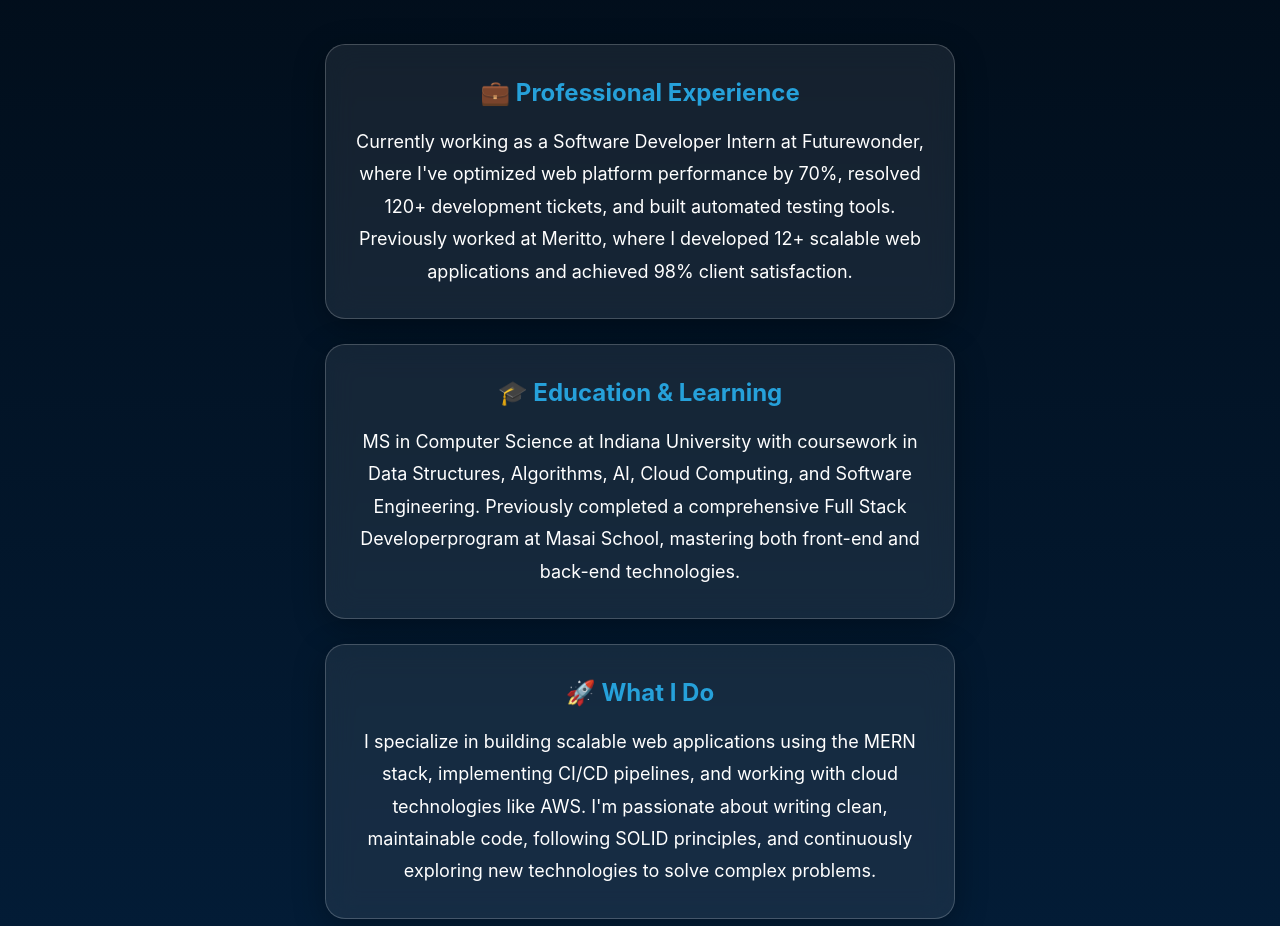
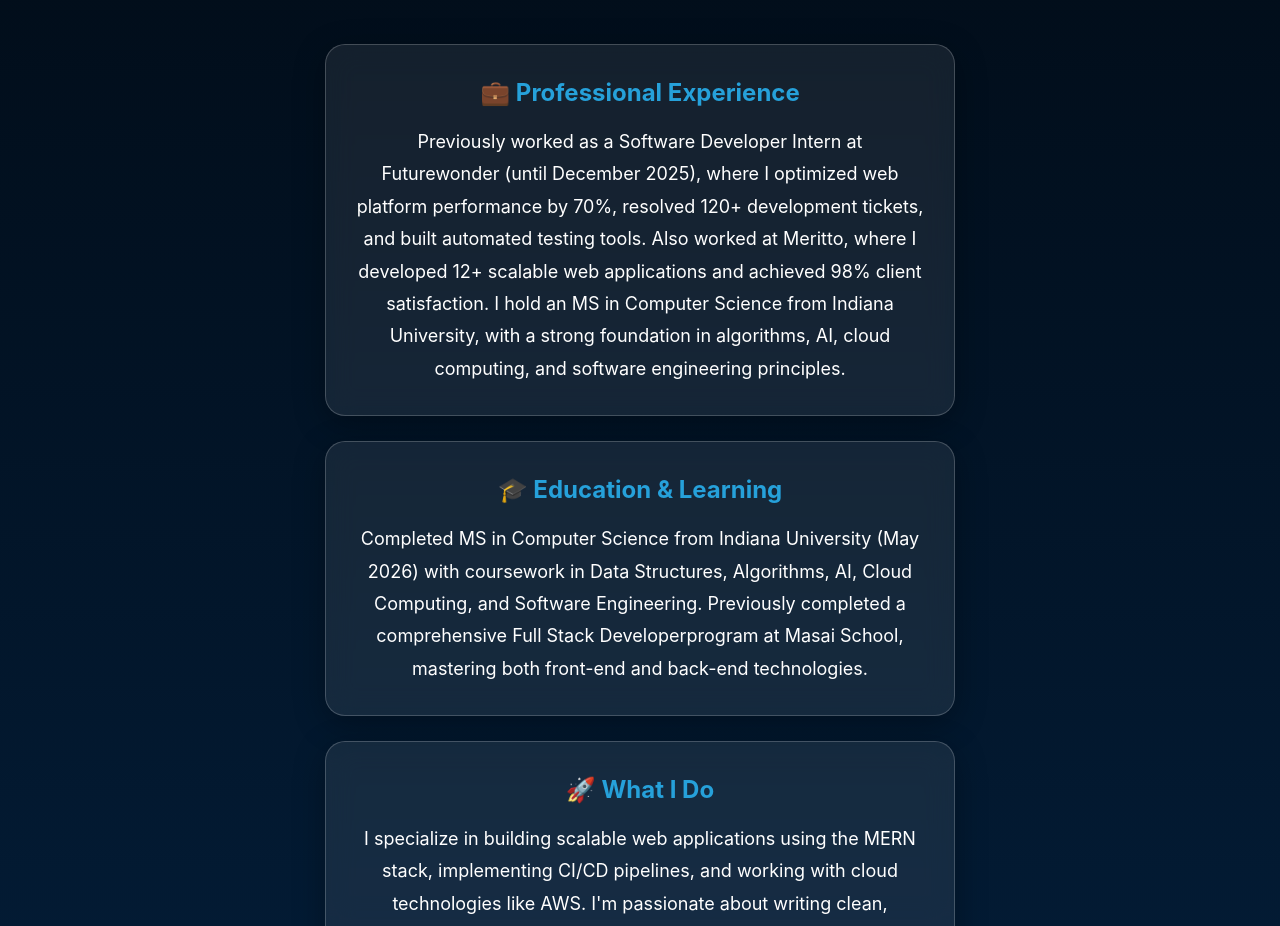
Before and after one commit to zeeshani26/zeeshani26.github.io, a React (Create React App) app in the folder portfolio/: page / in a window 1280 px wide. Shown: the part 1291-2217 px from the top of the page. Built offline with nearby package versions, Linux system fonts and the light colour scheme; a web font is replaced by a local one.

Commit message:
Add GitHub Actions workflow for deployment

```diff
--- a/portfolio/src/components/about/about.jsx
+++ b/portfolio/src/components/about/about.jsx
@@ -118,10 +118,11 @@
                 style={theme ? { color: "rgb(60, 60, 60)" } : { color: "white" }}
                 lineHeight="1.8"
               >
-                Currently working as a Software Developer Intern at Futurewonder, where I've optimized
+                Previously worked as a Software Developer Intern at Futurewonder (until December 2025), where I optimized
                 web platform performance by 70%, resolved 120+ development tickets, and built automated
-                testing tools. Previously worked at Meritto, where I developed 12+ scalable web applications
-                and achieved 98% client satisfaction.
+                testing tools. Also worked at Meritto, where I developed 12+ scalable web applications
+                and achieved 98% client satisfaction. I hold an MS in Computer Science from Indiana University,
+                with a strong foundation in algorithms, AI, cloud computing, and software engineering principles.
               </Text>
             </Box>
 
@@ -159,7 +160,7 @@
                 style={theme ? { color: "rgb(60, 60, 60)" } : { color: "white" }}
                 lineHeight="1.8"
               >
-                {getEducationText()} with coursework in Data Structures, Algorithms, AI, Cloud Computing,
+                Completed {getEducationText()} with coursework in Data Structures, Algorithms, AI, Cloud Computing,
                 and Software Engineering. Previously completed a comprehensive {PERSONAL_INFO.education.previousEducation.program}
                 program at {PERSONAL_INFO.education.previousEducation.school}, mastering both front-end and
                 back-end technologies.
--- a/portfolio/src/constants/personalInfo.js
+++ b/portfolio/src/constants/personalInfo.js
@@ -8,7 +8,7 @@
     university: "Indiana University",
     location: "Indianapolis, USA",
     status: "completed", // Change to "completed" when you graduate, or remove this field
-    graduationDate: null, // Add graduation date when completed, e.g., "May 2026"
+    graduationDate: "May 2026", // Add graduation date when completed, e.g., "May 2026"
     previousEducation: {
       program: "Full Stack Developer",
       school: "Masai School",
```
